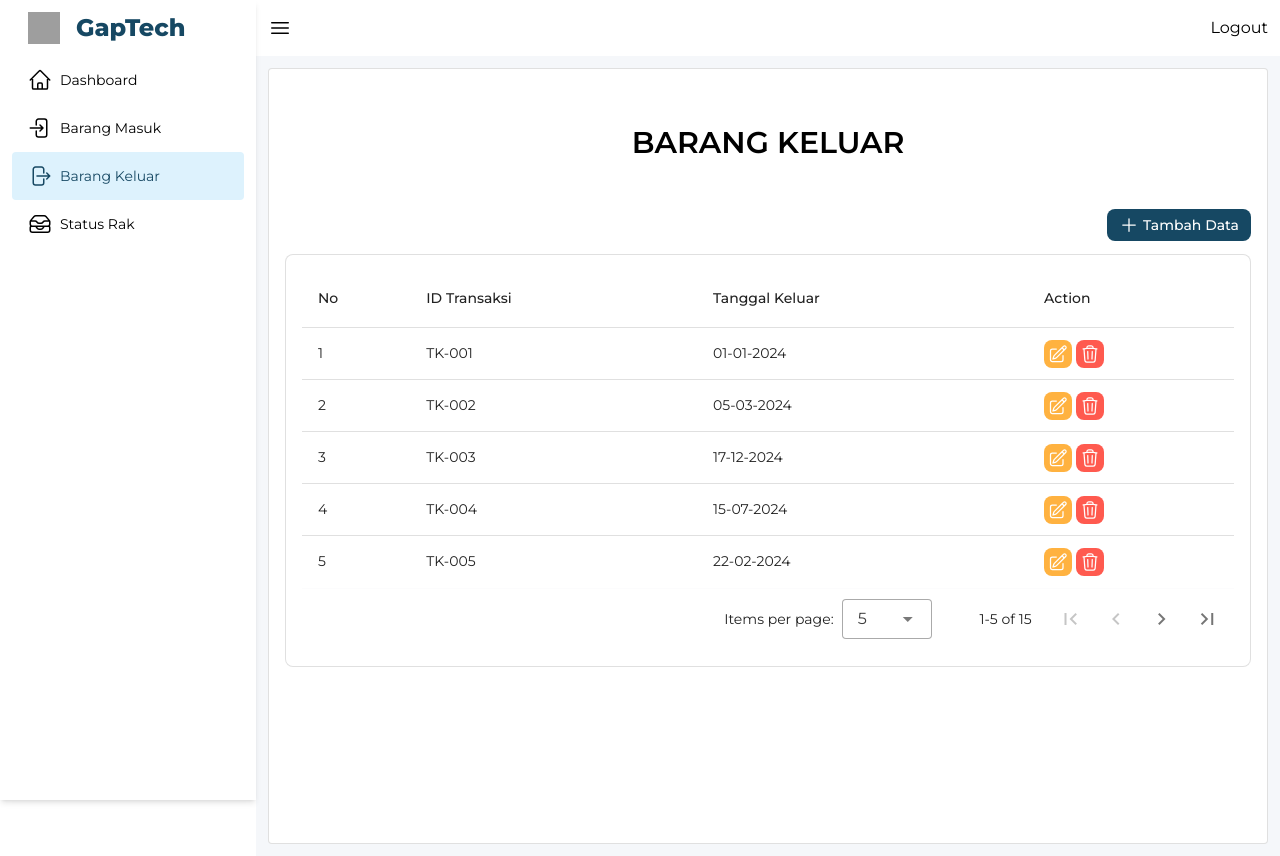
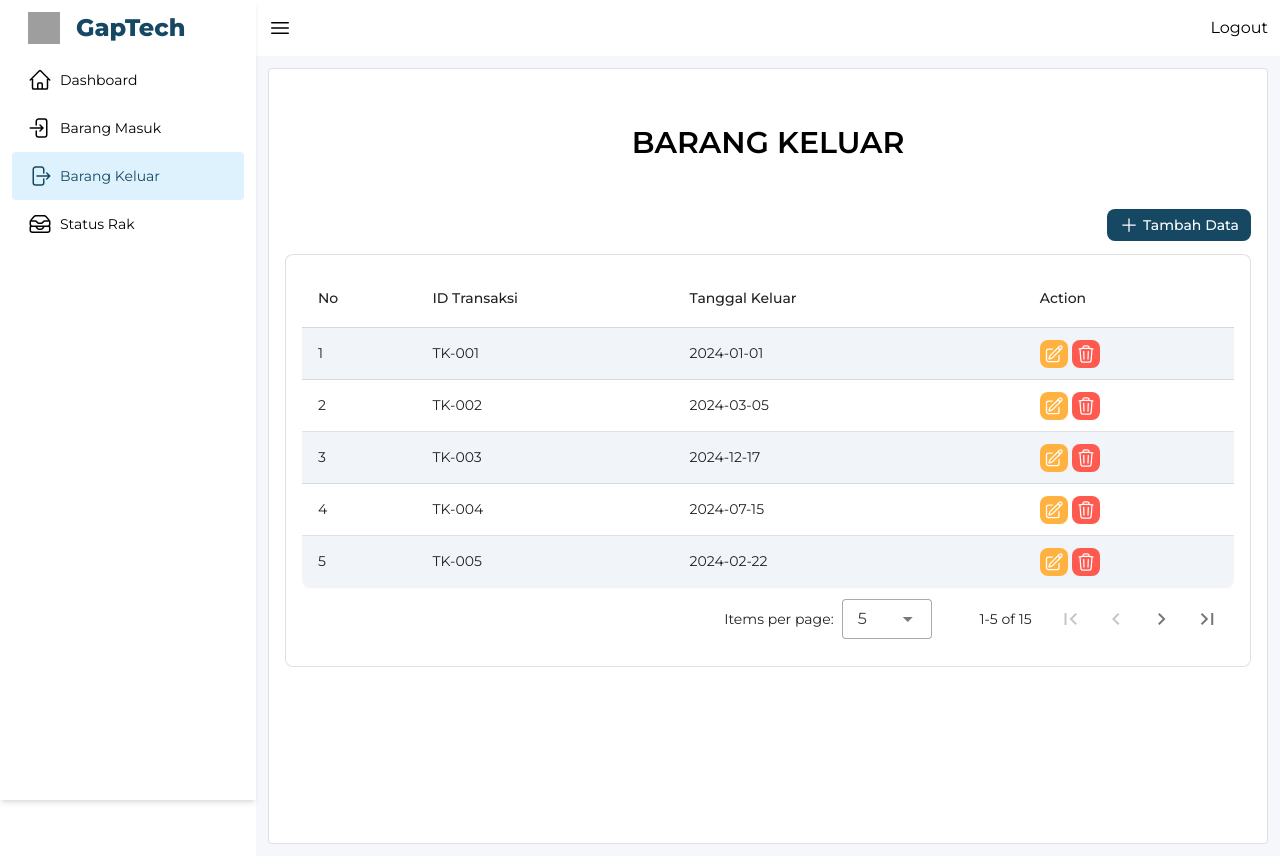
Before and after one commit to khaerilanwar/wms-gaptech, a Vue app in the folder frontend/wms-gaptech/: page /barang-keluar in a window 1280 px wide. Built offline with nearby package versions, Linux system fonts and the light colour scheme; sample sign-in values are in the browser's storage; grey boxes are pictures that could not be loaded.

Commit message:
merevisi tampilan tabel barang keluar

```diff
--- a/frontend/wms-gaptech/src/components/TabelBarangKeluar.vue
+++ b/frontend/wms-gaptech/src/components/TabelBarangKeluar.vue
@@ -9,7 +9,7 @@
     @update:options="loadItems"
   >
     <template #item="{ item, index }">
-      <tr>
+      <tr :class="diffRowColor(index)">
         <td>{{ index + 1 }}</td>
         <td>{{ item.id }}</td>
         <td>{{ item.tglKeluar }}</td>
@@ -37,63 +37,63 @@ import { PlusIcon } from "@heroicons/vue/24/outline";
 const barangKeluar = [
   {
     id: "TK-001",
-    tglKeluar: "01-01-2024",
+    tglKeluar: "2024-01-01",
   },
   {
     id: "TK-002",
-    tglKeluar: "05-03-2024",
+    tglKeluar: "2024-03-05",
   },
   {
     id: "TK-003",
-    tglKeluar: "17-12-2024",
+    tglKeluar: "2024-12-17",
   },
   {
     id: "TK-004",
-    tglKeluar: "15-07-2024",
+    tglKeluar: "2024-07-15",
   },
   {
     id: "TK-005",
-    tglKeluar: "22-02-2024",
+    tglKeluar: "2024-02-22",
   },
   {
     id: "TK-006",
-    tglKeluar: "27-10-2024",
+    tglKeluar: "2024-10-27",
   },
   {
     id: "TK-007",
-    tglKeluar: "19-05-2024",
+    tglKeluar: "2024-05-19",
   },
   {
     id: "TK-008",
-    tglKeluar: "09-10-2024",
+    tglKeluar: "2024-10-09",
   },
   {
     id: "TK-009",
-    tglKeluar: "31-07-2024",
+    tglKeluar: "2024-07-31",
   },
   {
     id: "TK-010",
-    tglKeluar: "19-04-2024",
+    tglKeluar: "2024-04-19",
   },
   {
     id: "TK-011",
-    tglKeluar: "29-02-2024",
+    tglKeluar: "2024-02-29",
   },
   {
     id: "TK-012",
-    tglKeluar: "01-09-2024",
+    tglKeluar: "2024-09-01",
   },
   {
     id: "TK-013",
-    tglKeluar: "10-11-2024",
+    tglKeluar: "2024-11-10",
   },
   {
     id: "TK-014",
-    tglKeluar: "18-06-2024",
+    tglKeluar: "2024-06-18",
   },
   {
     id: "TK-015",
-    tglKeluar: "14-02-2024",
+    tglKeluar: "2024-02-14",
   },
 ];
 
@@ -110,9 +110,9 @@ const FakeAPI = {
           const sortOrder = sortBy[0].order;
           if (sortKey === "tglKeluar") {
             items.sort((a, b) => {
-              const aValue = a[sortKey];
-              const bValue = b[sortKey];
-              return sortOrder === "desc" ? bValue - aValue : aValue - bValue;
+              const dateA = new Date(a[sortKey]).getTime();
+              const dateB = new Date(b[sortKey]).getTime();
+              return sortOrder === "desc" ? dateB - dateA : dateA - dateB;
             });
           }
         }
@@ -131,21 +131,19 @@ export default {
   },
   data: () => ({
     PlusIcon: PlusIcon,
-
     itemsPerPage: 5,
     headers: [
       {
         title: "No",
         align: "start",
       },
-      { title: "ID Transaksi", key: "id", align: "start" },
+      { title: "ID Transaksi", key: "id", align: "start", sortable: false },
       {
         title: "Tanggal Keluar",
         key: "tglKeluar",
         align: "start",
-        sortable: true,
       },
-      { title: "Action", key: "action", align: "start" },
+      { title: "Action", key: "action", align: "start", sortable: false },
     ],
     serverItems: [],
     loading: true,
@@ -160,6 +158,9 @@ export default {
         this.loading = false;
       });
     },
+    diffRowColor(index) {
+      return (index + 1) % 2 !== 0 ? "bg-slate-100" : "";
+    },
   },
 };
 </script>
```
